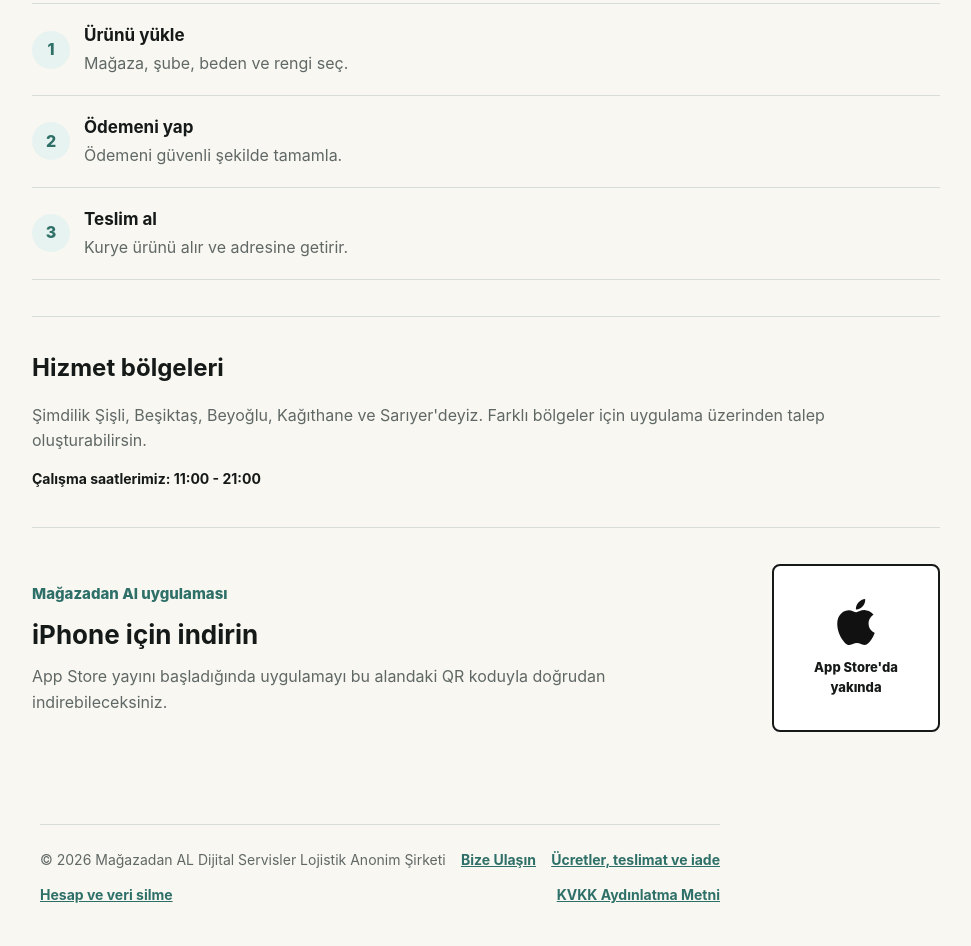
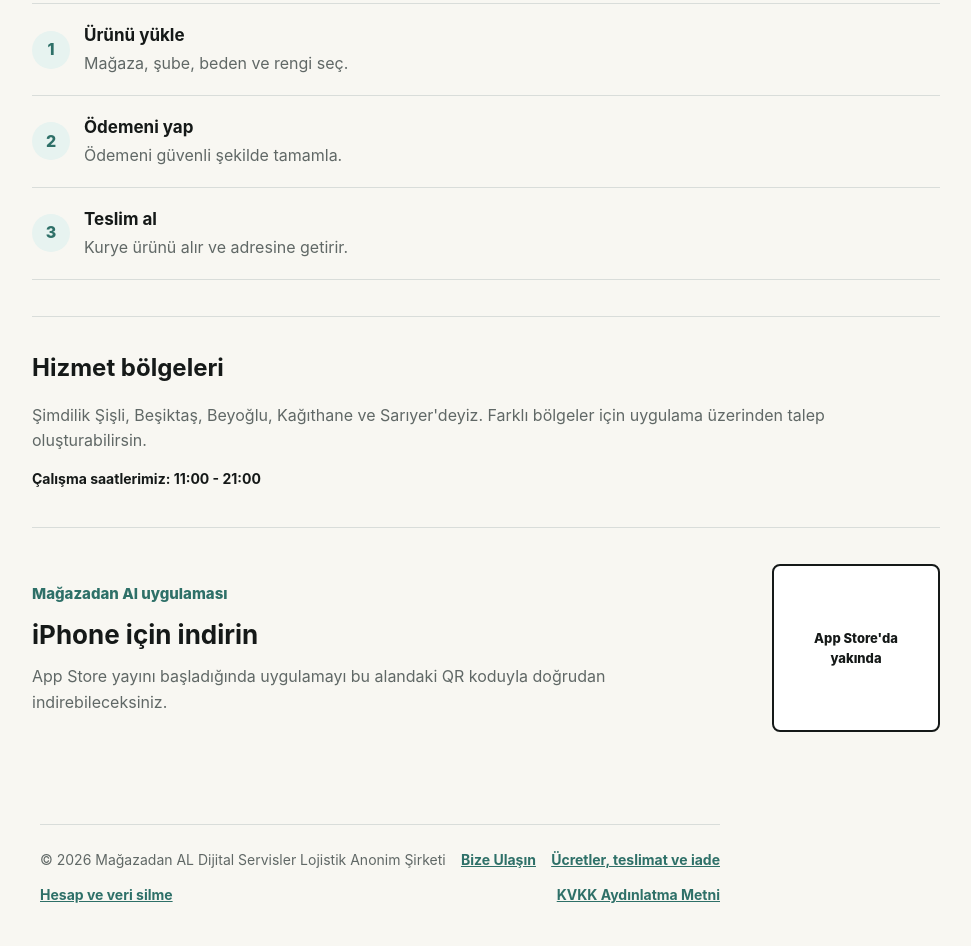
Before and after one commit to magazadanal/magazadanal.github.io, a plain HTML site: page index.html in a window 1280 px wide. Shown: the part 1198-2144 px from the top of the page, without its empty margins (260-1231 px from the left). Drawn offline with Linux system fonts and the light colour scheme.

Commit message:
Ana sayfa: App Store yakında alanından Apple logosu kaldırıldı
Co-Authored-By: Claude Opus 5.5 <noreply@anthropic.com>

```diff
--- a/index.html
+++ b/index.html
@@ -116,7 +116,6 @@
         <p>App Store yayını başladığında uygulamayı bu alandaki QR koduyla doğrudan indirebileceksiniz.</p>
       </div>
       <div class="app-download-placeholder" aria-label="App Store QR kodu yayınla birlikte eklenecek">
-        <img src="/assets/brands/logo_apple.svg" alt="" width="48" height="48">
         <span>App Store'da yakında</span>
       </div>
     </section>
--- a/styles.css
+++ b/styles.css
@@ -315,8 +315,6 @@ main { padding: 42px 0 64px; }
   text-align: center;
 }
 
-.app-download-placeholder img { display: block; width: 46px; height: 46px; }
-:root[data-theme="dark"] .app-download-placeholder img { filter: invert(1); }
 .app-download-placeholder span { font-size: 13px; font-weight: 800; }
 
 h1 {
```
